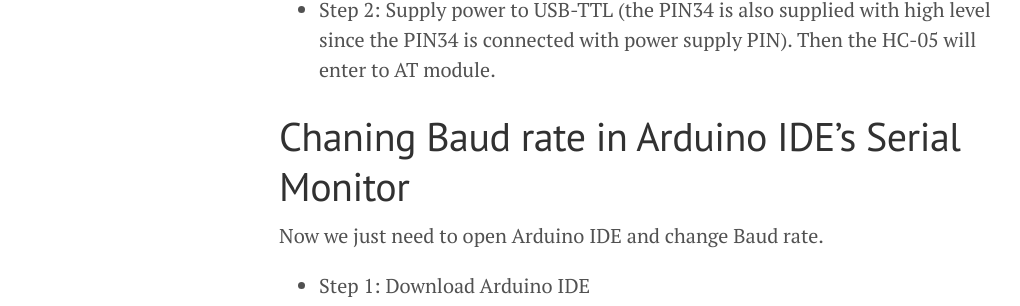
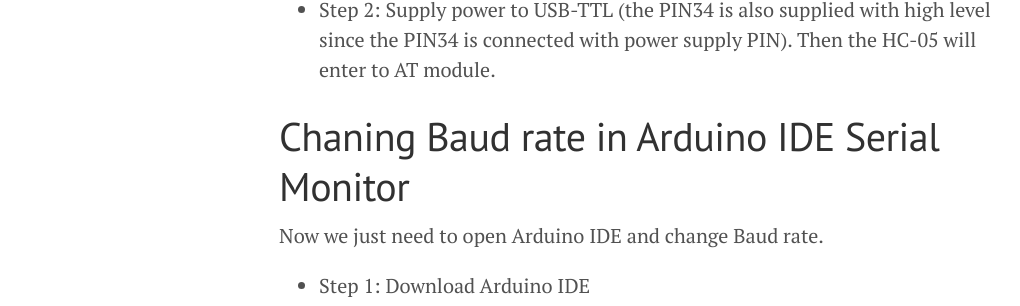
Before and after one commit to ShyykoSerhiy/shyykoserhiy.github.io, a Jekyll site: the page built from _posts/2015-07-13-changing_of_baud_rate_hc_05.md, in a window 1280 px wide and 900 px high, scrolled down 3825 px. Shown: the part 150-456 px from the top of the window, without its empty margins (1-1021 px from the left). Built offline with Jekyll 4.4.1, drawn with Linux system fonts in a browser that asks for light colours; Markdown is read by kramdown in place of the engine named in the settings; comment, search, counter and statistics services are not loaded.

Commit message:
fixed typo

```diff
--- a/_posts/2015-07-13-changing_of_baud_rate_hc_05.md
+++ b/_posts/2015-07-13-changing_of_baud_rate_hc_05.md
@@ -47,7 +47,7 @@ To summarize this are the steps to enter into AT mode:
 * Step 2: Supply power to USB-TTL (the PIN34 is also supplied with high level since the PIN34 is connected with
 power supply PIN). Then the HC-05 will enter to AT module.
 
-#Chaning Baud rate in Arduino IDE's Serial Monitor
+#Chaning Baud rate in Arduino IDE Serial Monitor
 Now we just need to open Arduino IDE and change Baud rate.
 
 * Step 1: Download Arduino IDE
```
